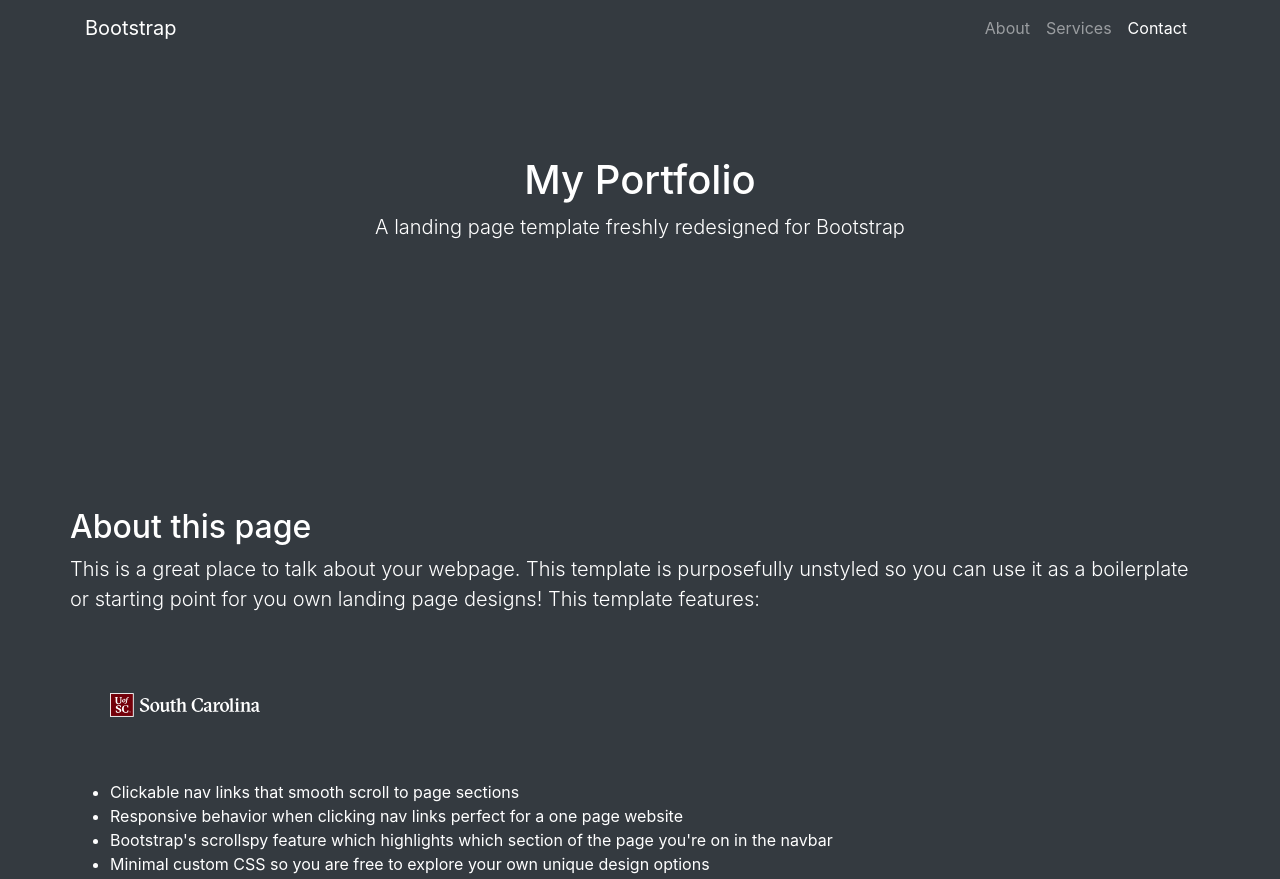
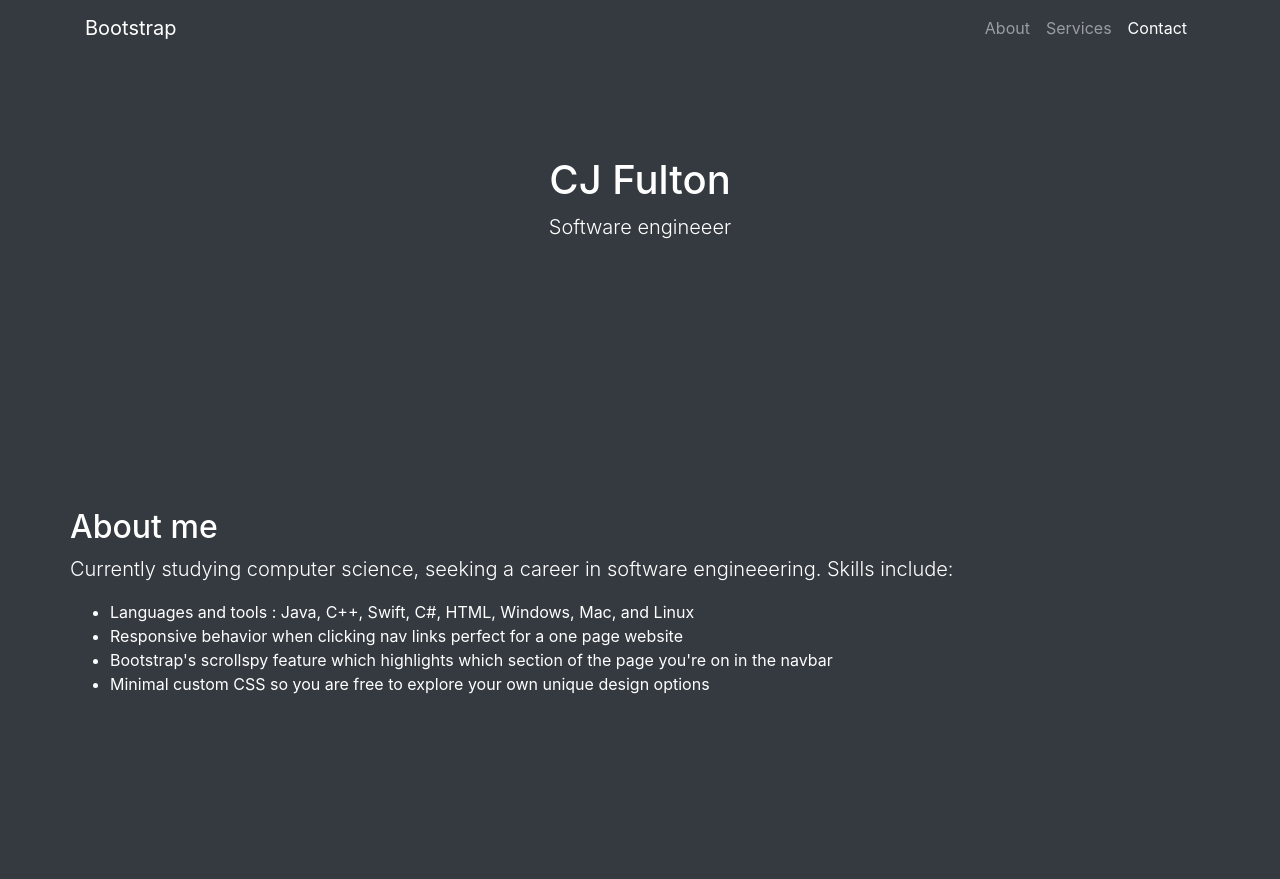
Before and after one commit to FulChr3356/github.io, a website with bundled scripts: page index.html in a window 1280 px wide. Shown: the top 879 px of the page. Built offline with nearby package versions, Linux system fonts and the light colour scheme.

Commit message:
about me

```diff
--- a/index.html
+++ b/index.html
@@ -45,8 +45,8 @@
 
   <header class="bg-dark text-white">
     <div class="container text-center">
-      <h1>My Portfolio</h1>
-      <p class="lead">A landing page template freshly redesigned for Bootstrap </p>
+      <h1>CJ Fulton</h1>
+      <p class="lead">Software engineeer </p>
     </div>
   </header>
 
@@ -54,11 +54,10 @@
     <div class="container">
       <div class="row">
         <div class="bg-dark text-white">
-          <h2>About this page</h2>
-          <p class="lead">This is a great place to talk about your webpage. This template is purposefully unstyled so you can use it as a boilerplate or starting point for you own landing page designs! This template features:</p>
+          <h2>About me</h2>
+          <p class="lead">Currently studying computer science, seeking a career in software engineeering. Skills include: </p>
           <ul>
-            <img src="uofsc_primary_web.svg" alt="USC" height="150" width="150">
-            <li>Clickable nav links that smooth scroll to page sections</li>
+            <li> Languages and tools : Java, C++, Swift, C#,  HTML, Windows, Mac, and Linux  </li>
             <li>Responsive behavior when clicking nav links perfect for a one page website</li>
             <li>Bootstrap's scrollspy feature which highlights which section of the page you're on in the navbar</li>
             <li>Minimal custom CSS so you are free to explore your own unique design options</li>
```
